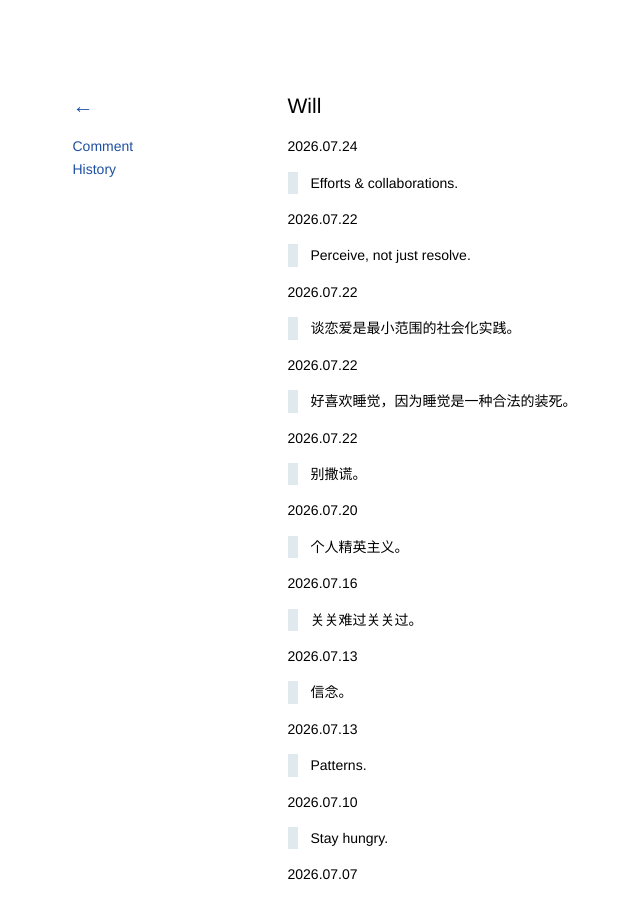
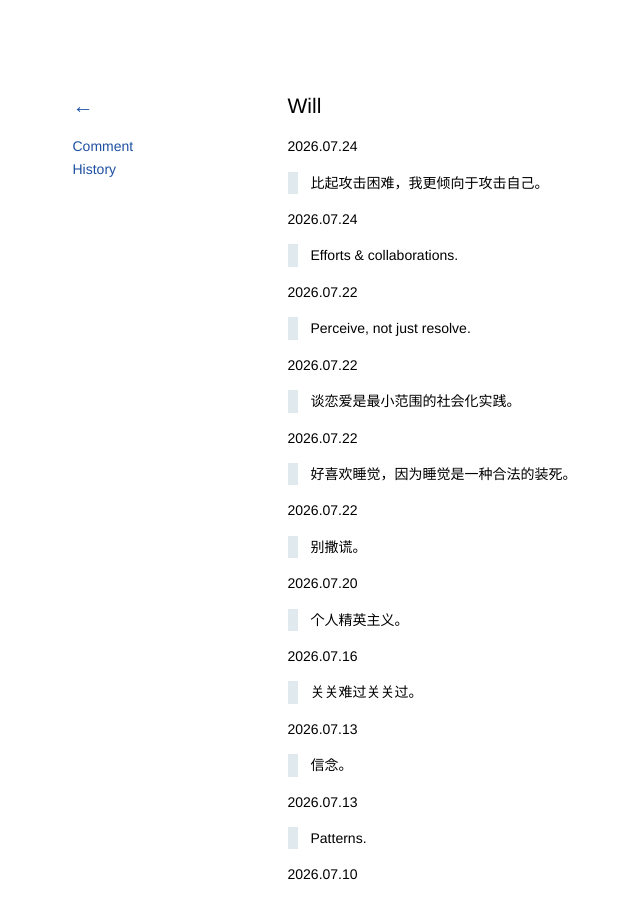
Before and after one commit to kidlj/awei, a Jekyll site: the page built from _wiki/will.md, in a window 1280 px wide and 900 px high. Shown: the whole window, without its empty margins (60-700 px from the left). Built offline with Jekyll 4.4.1, drawn with Linux system fonts in a browser that asks for light colours.

Commit message:
update will

```diff
--- a/_wiki/will.md
+++ b/_wiki/will.md
@@ -1,6 +1,10 @@
 ---
 title: Will
 ---
+
+2026.07.24
+
+> 比起攻击困难，我更倾向于攻击自己。
 
 2026.07.24
 
```
